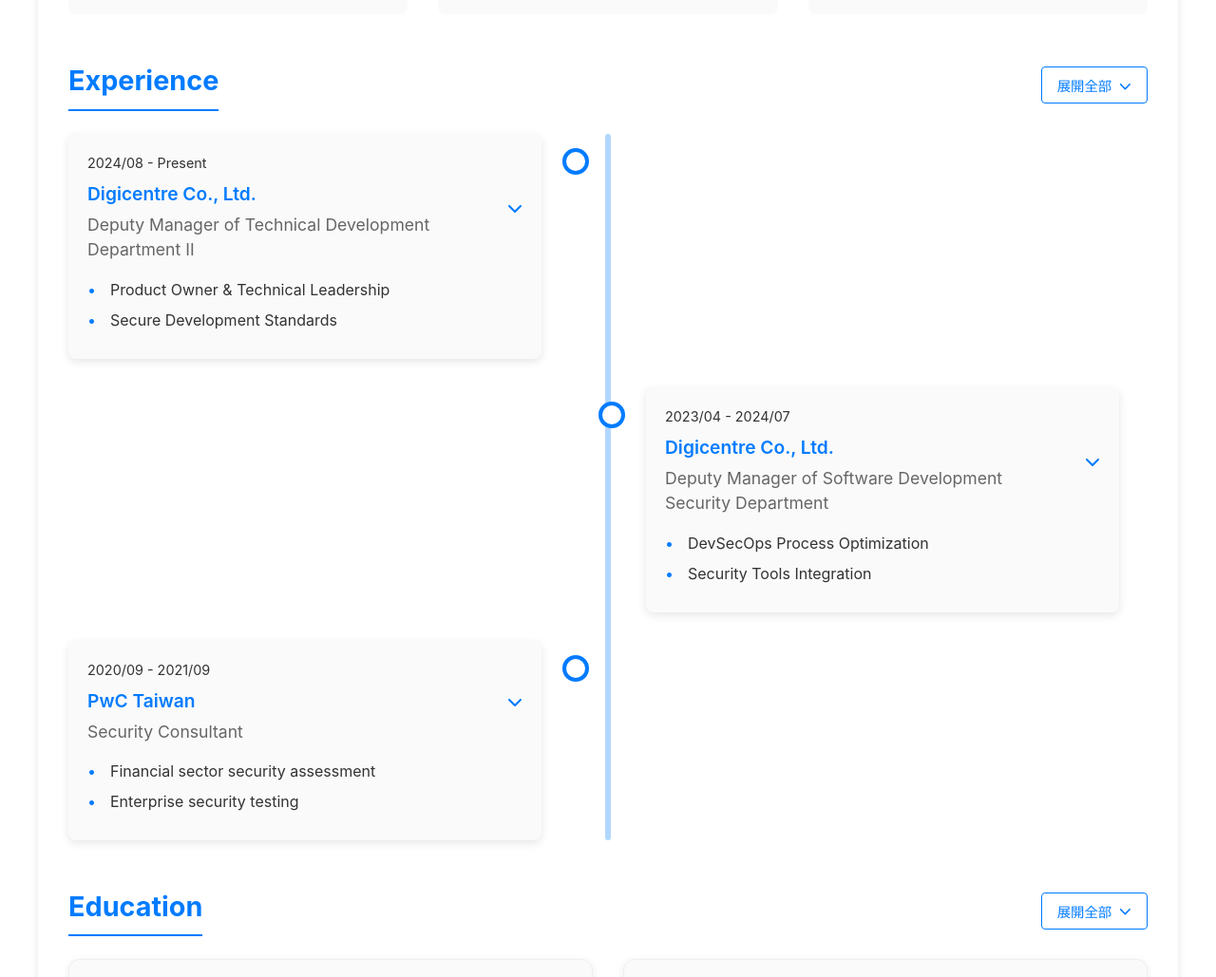
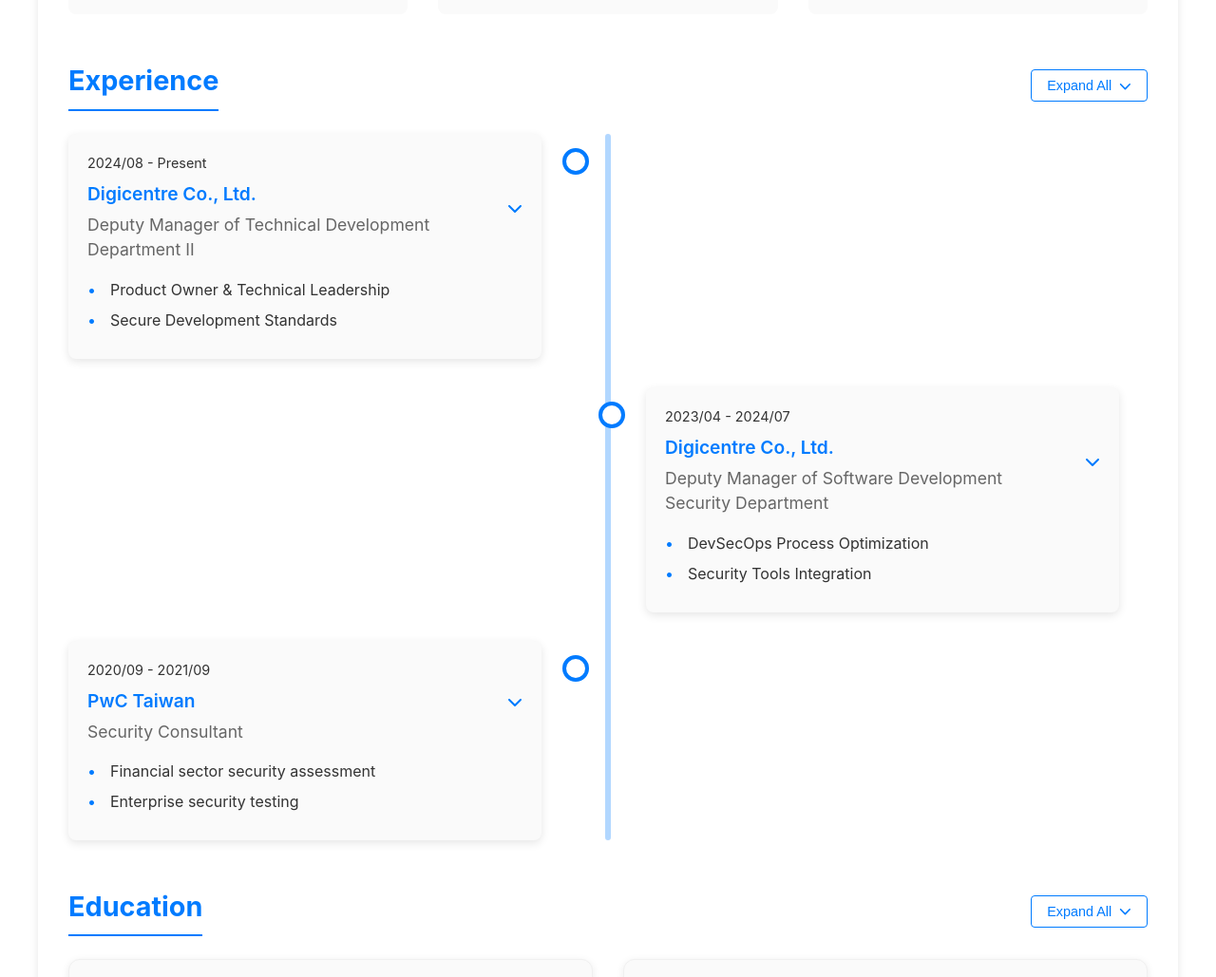
Before and after one commit to Lung-Yu/Lung-Yu.github.io, a React (Vite) app: page /cv in a window 1280 px wide. Shown: the part 653-1682 px from the top of the page at 95% size. Built offline with nearby package versions, Linux system fonts and the light colour scheme.

Commit message:
feat: 新增多語言支援，更新展開與收合按鈕文字以提升可用性

```diff
--- a/src/features/cv/components/CV.tsx
+++ b/src/features/cv/components/CV.tsx
@@ -6,7 +6,7 @@ import { faExternalLinkAlt, faChevronDown } from '@fortawesome/free-solid-svg-ic
 import { useState } from 'react';
 
 const CV = () => {
-  const { cvData, isLoading } = useCV();
+  const { cvData, isLoading, t } = useCV();
   const [expandedExp, setExpandedExp] = useState<number | null>(null);
   const [expandedEdu, setExpandedEdu] = useState<number | null>(null);
   const [allExperiencesExpanded, setAllExperiencesExpanded] = useState(false);
@@ -143,7 +143,7 @@ const CV = () => {
             className={`expand-all-button ${allExperiencesExpanded ? 'expanded' : ''}`}
             onClick={toggleAllExperiences}
           >
-            {allExperiencesExpanded ? '收合全部' : '展開全部'}
+            {allExperiencesExpanded ? t('actions.collapseAll') : t('actions.expandAll')}
             <FontAwesomeIcon
               icon={faChevronDown}
               className={`toggle-icon ${allExperiencesExpanded ? 'expanded' : ''}`}
@@ -166,7 +166,7 @@ const CV = () => {
             className={`expand-all-button ${allEducationExpanded ? 'expanded' : ''}`}
             onClick={toggleAllEducation}
           >
-            {allEducationExpanded ? '收合全部' : '展開全部'}
+            {allEducationExpanded ? t('actions.collapseAll') : t('actions.expandAll')}
             <FontAwesomeIcon
               icon={faChevronDown}
               className={`toggle-icon ${allEducationExpanded ? 'expanded' : ''}`}
--- a/src/features/cv/hooks/useCV.ts
+++ b/src/features/cv/hooks/useCV.ts
@@ -33,6 +33,7 @@ export const useCV = () => {
 
   return {
     cvData,
-    isLoading: !ready
+    isLoading: !ready,
+    t  // 新增回傳 t 函數
   };
 };
--- a/src/i18n/locales/en/cv.json
+++ b/src/i18n/locales/en/cv.json
@@ -7,6 +7,10 @@
     "experience": "Experience",
     "education": "Education",
     "conferences": "Conferences"
+  },
+  "actions": {
+    "expandAll": "Expand All",
+    "collapseAll": "Collapse All"
   },
   "skills": [
     {
--- a/src/i18n/locales/zh-TW/cv.json
+++ b/src/i18n/locales/zh-TW/cv.json
@@ -7,6 +7,10 @@
     "experience": "經歷",
     "education": "學歷",
     "conferences": "演講/議程"
+  },
+  "actions": {
+    "expandAll": "展開全部",
+    "collapseAll": "收合全部"
   },
   "skills": [
     {
```
